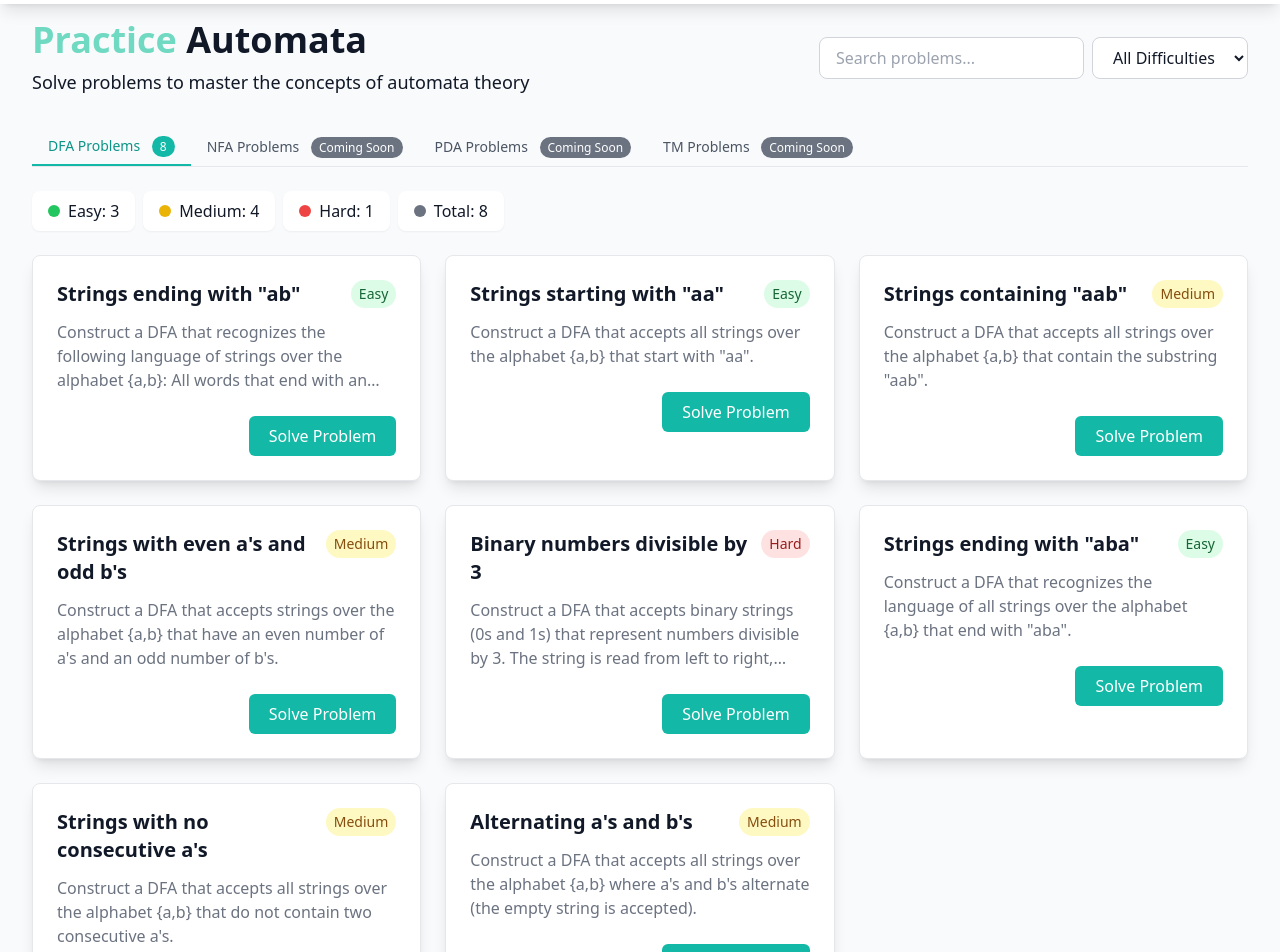
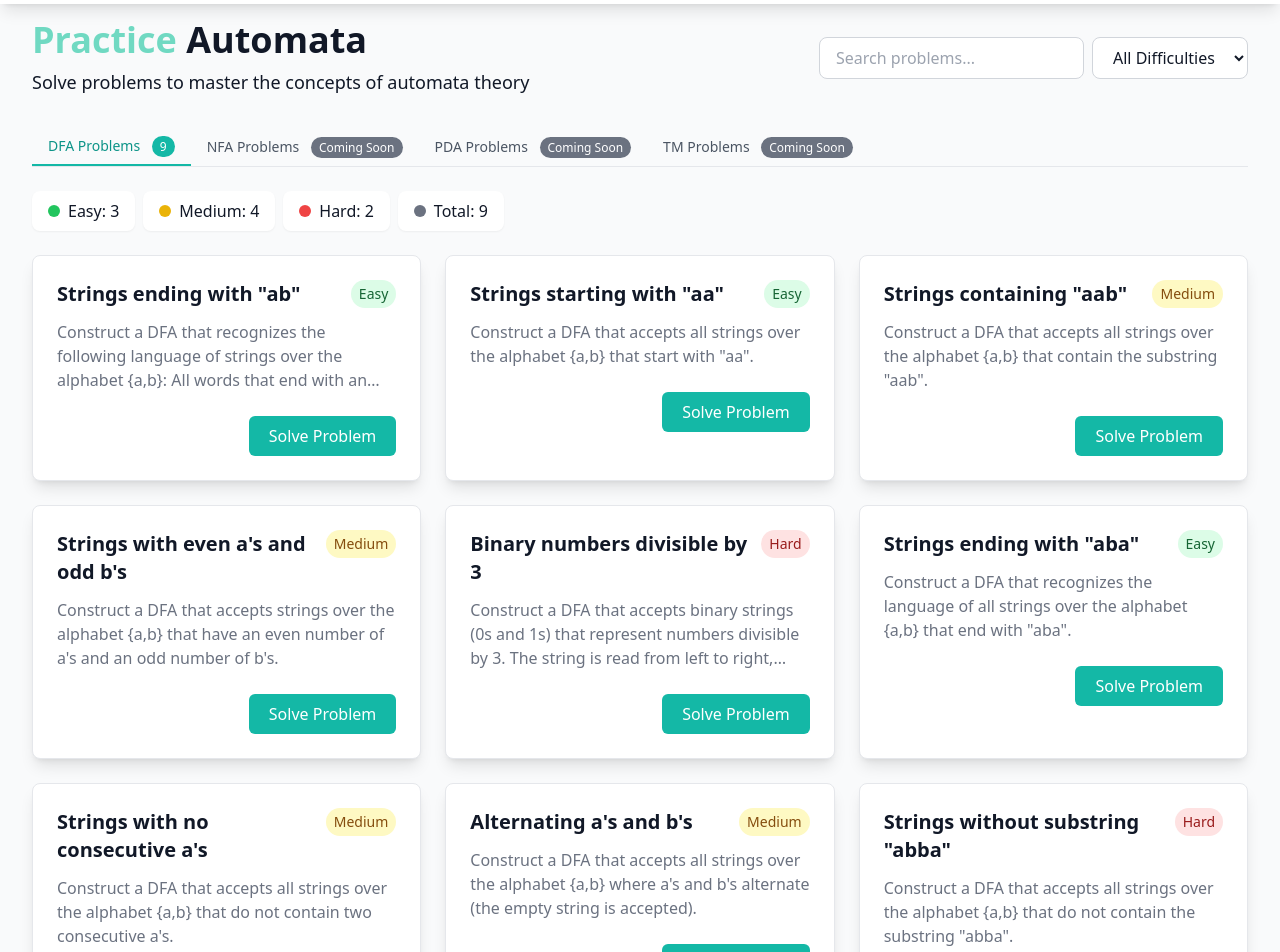
Before and after one commit to robinsingh-ai/AutomataVerse, a Next.js app: page /learn in a window 1280 px wide. Shown: the part 60-1012 px from the top of the page. Built offline with nearby package versions, Linux system fonts and the light colour scheme; no server answers.

Commit message:
added one more problem

```diff
--- a/src/simulators/dfa/problemsets/problems.ts
+++ b/src/simulators/dfa/problemsets/problems.ts
@@ -73,5 +73,14 @@ export const DFA_PROBLEMS: Record<string, DFAProblem> = {
     reject: ['aa', 'bb', 'aab', 'abb', 'baa', 'bba', 'ababb'],
     difficulty: 'Medium'
   },
+  'dfa-no-substring-abba': {
+    id: 'dfa-no-substring-abba',
+    title: 'Strings without substring "abba"',
+    description: 'Construct a DFA that accepts all strings over the alphabet {a,b} that do not contain the substring "abba".',
+    accept: ['', 'a', 'b', 'ab', 'ba', 'abb', 'bba', 'abab', 'babb', 'aabbb'],
+    reject: ['abba', 'abbab', 'babba', 'aabbaa', 'ababba'],
+    difficulty: 'Hard'
+  },
+
 
 };
```
